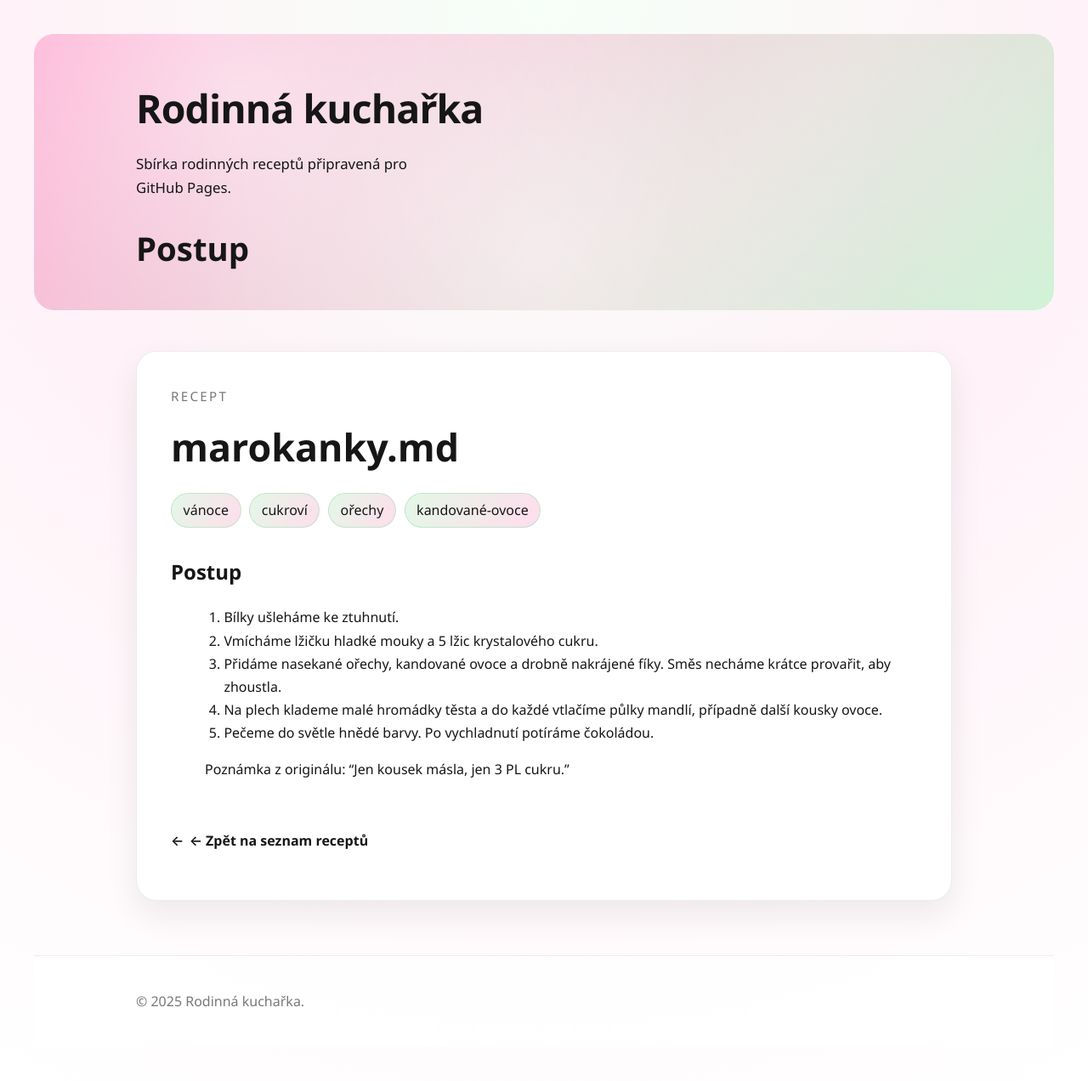
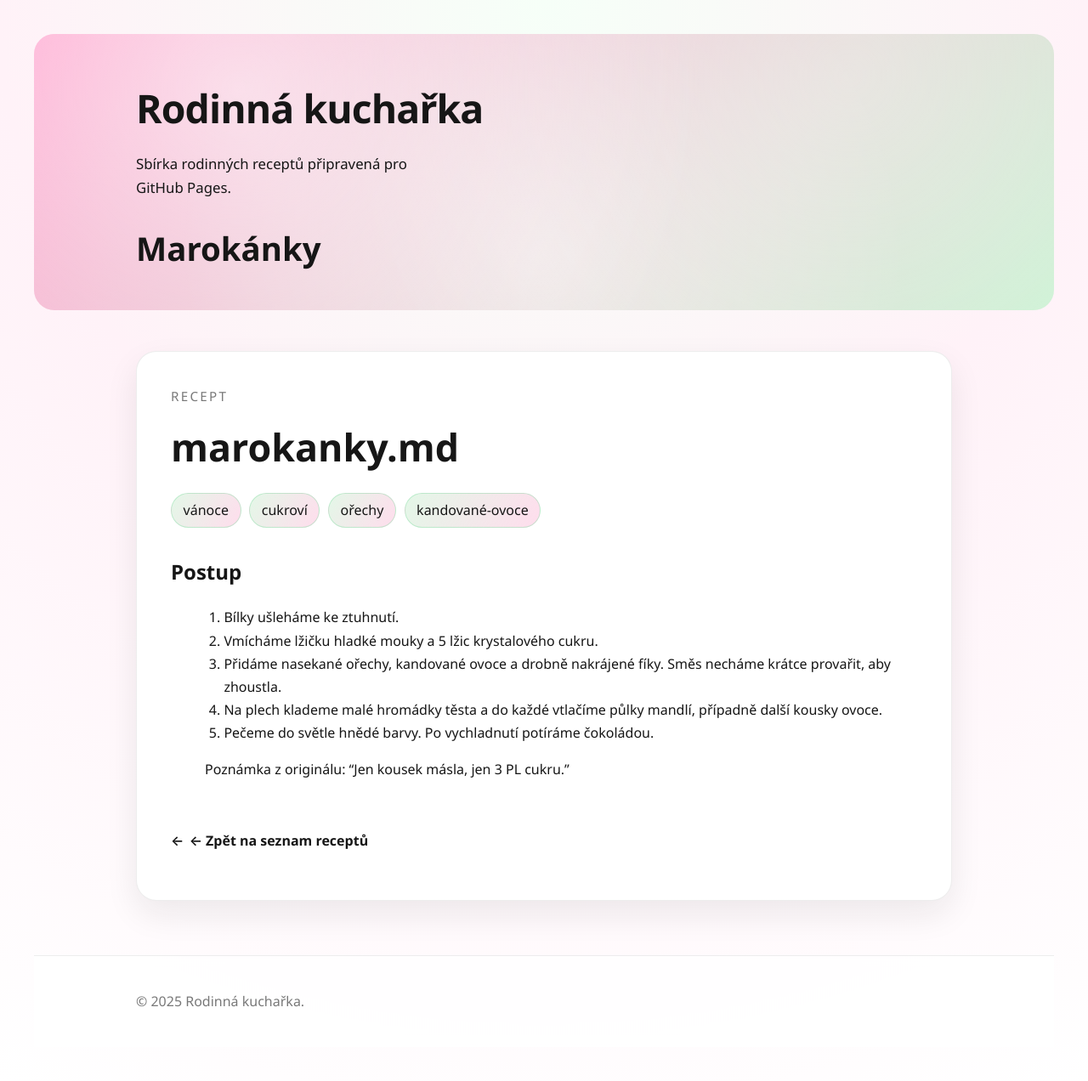
Before and after one commit to lamanchy/cookbook, a Jekyll site: the page built from recipes/marokanky.md, in a window 1280 px wide. Shown: the whole page at 85% size. Built offline with Jekyll 4.4.1, drawn with Linux system fonts in a browser that asks for light colours; our own code applies the rules of GitHub Pages for plain Markdown files.

Commit message:
recipes/marokanky.md updated from https://stackedit.io/

```diff
--- a/recipes/marokanky.md
+++ b/recipes/marokanky.md
@@ -1,4 +1,5 @@
 ---
+title: "Marokánky"
 tags:
   - vánoce
   - cukroví
```
Also changed, not shown: other parts of recipes/marokanky.md (+3 -0 lines).
